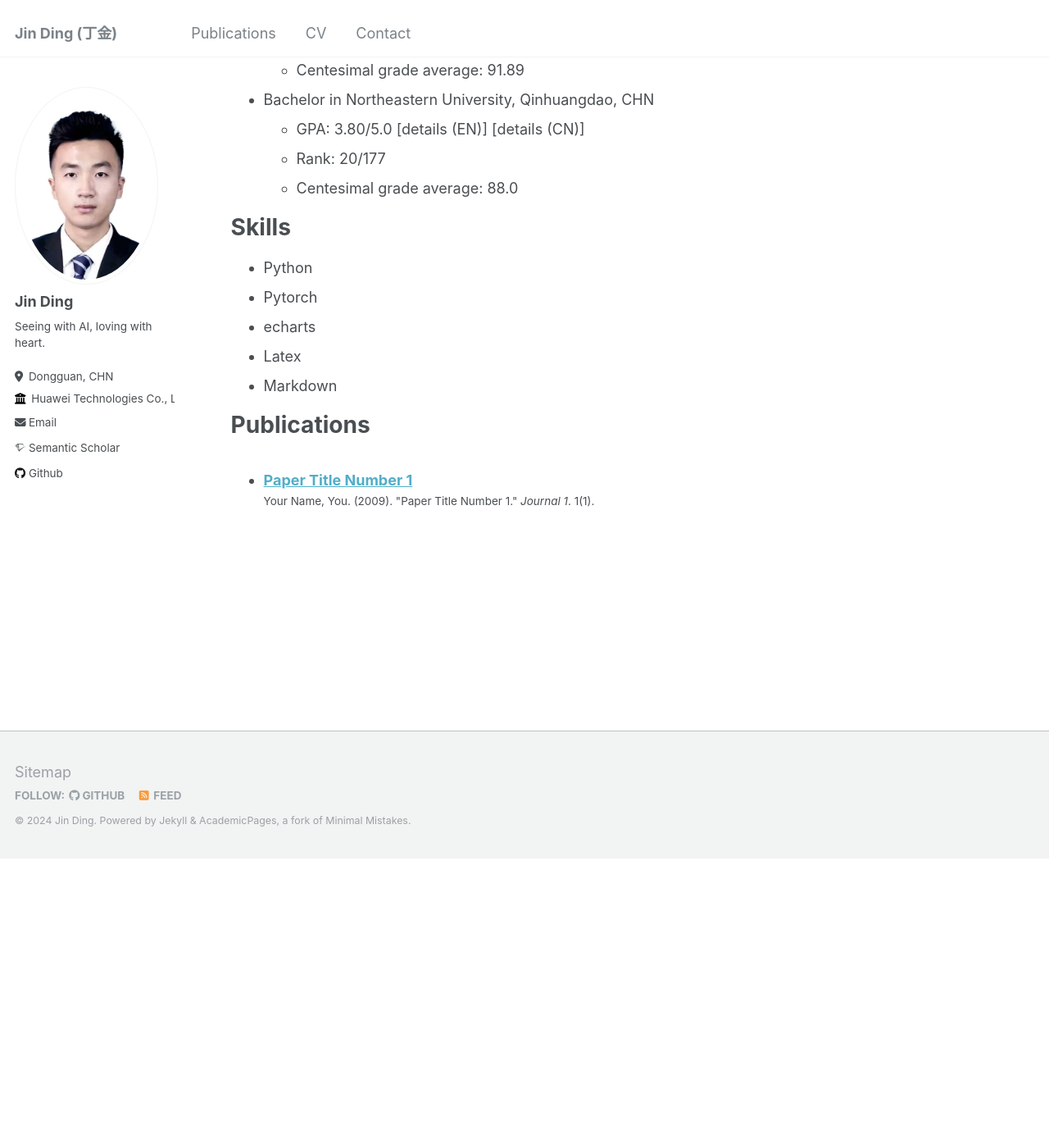
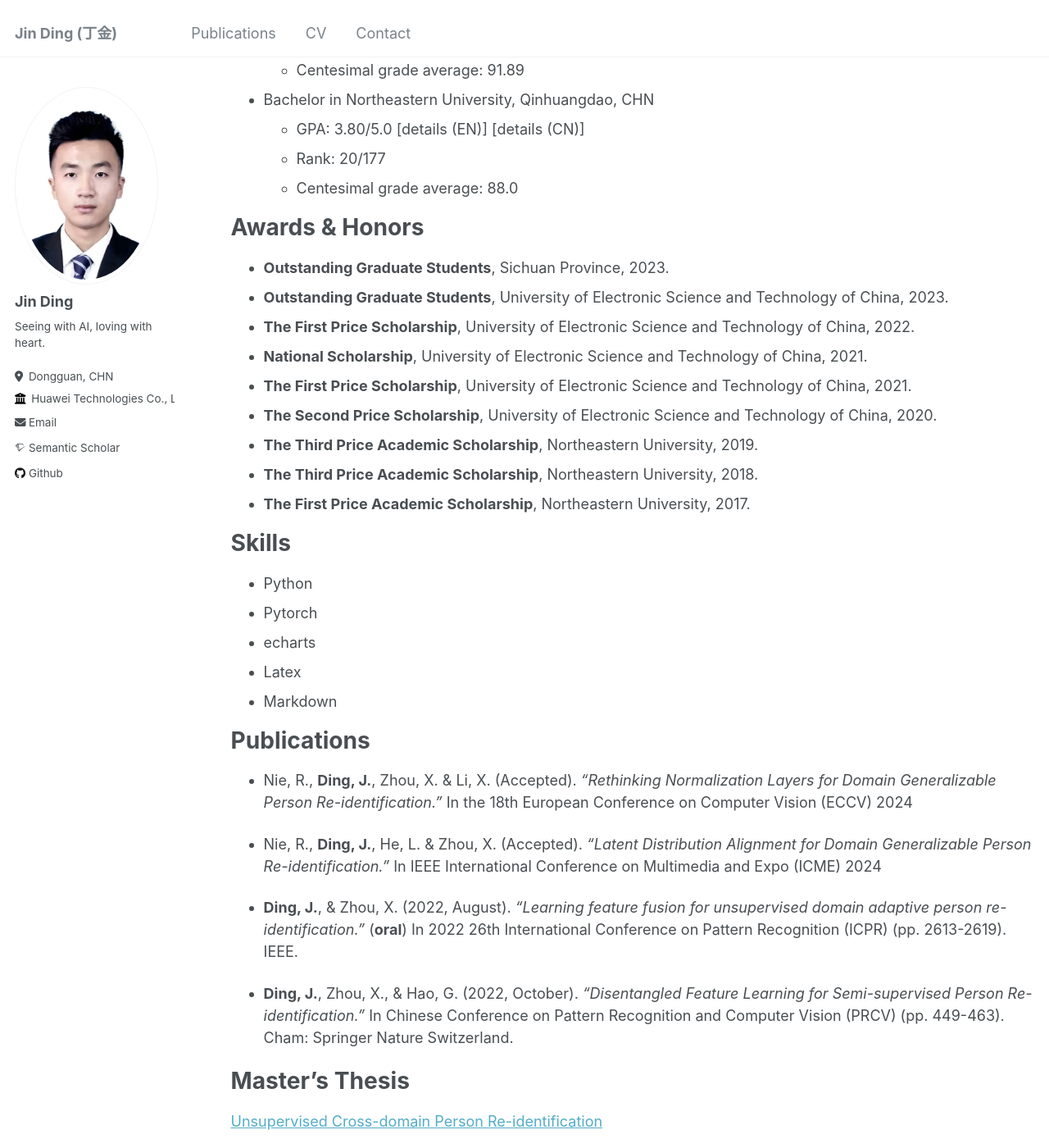
Before and after one commit to DJEddyking/djeddyking.github.io, a Jekyll site: the page built from _pages/cv.md, in a window 1280 px wide and 1400 px high, scrolled down 865 px. Shown: the whole window at 82% size. Built offline with Jekyll 4.4.1, drawn with Linux system fonts in a browser that asks for light colours; some web fonts are replaced; before the commit the page ends 1911 px from its top, so only the background shows below that.

Commit message:
Update cv.md

```diff
--- a/_pages/cv.md
+++ b/_pages/cv.md
@@ -40,6 +40,18 @@ Academic records
   - Rank: 20/177
   - Centesimal grade average: 88.0
 
+Awards & Honors
+======
+- **Outstanding Graduate Students**, Sichuan Province, 2023.
+- **Outstanding Graduate Students**, University of Electronic Science and Technology of China, 2023.
+- **The First Price Scholarship**, University of Electronic Science and Technology of China, 2022.
+- **National Scholarship**, University of Electronic Science and Technology of China, 2021.
+- **The First Price Scholarship**, University of Electronic Science and Technology of China, 2021.
+- **The Second Price Scholarship**, University of Electronic Science and Technology of China, 2020.
+- **The Third Price Academic Scholarship**, Northeastern University, 2019.
+- **The Third Price Academic Scholarship**, Northeastern University, 2018.
+- **The First Price Academic Scholarship**, Northeastern University, 2017.
+
 Skills
 ======
 * Python
@@ -50,6 +62,14 @@ Skills
 
 Publications
 ======
-  <ul>{% for post in site.publications reversed %}
-    {% include archive-single-cv.html %}
-  {% endfor %}</ul>
+- Nie, R., **Ding, J.**, Zhou, X. & Li, X. (Accepted). <i>"Rethinking Normalization Layers for Domain Generalizable Person Re-identification."</i> In the 18th European Conference on Computer Vision (ECCV) 2024
+
+- Nie, R., **Ding, J.**, He, L. & Zhou, X. (Accepted). <i>"Latent Distribution Alignment for Domain Generalizable Person Re-identification."</i> In IEEE International Conference on Multimedia and Expo (ICME) 2024
+
+- **Ding, J.**, & Zhou, X. (2022, August). <i>"Learning feature fusion for unsupervised domain adaptive person re-identification."</i> (**oral**) In 2022 26th International Conference on Pattern Recognition (ICPR) (pp. 2613-2619). IEEE.
+
+- **Ding, J.**, Zhou, X., & Hao, G. (2022, October). <i>"Disentangled Feature Learning for Semi-supervised Person Re-identification."</i> In Chinese Conference on Pattern Recognition and Computer Vision (PRCV) (pp. 449-463). Cham: Springer Nature Switzerland.
+
+Master's Thesis
+======
+[Unsupervised Cross-domain Person Re-identification]()
```
